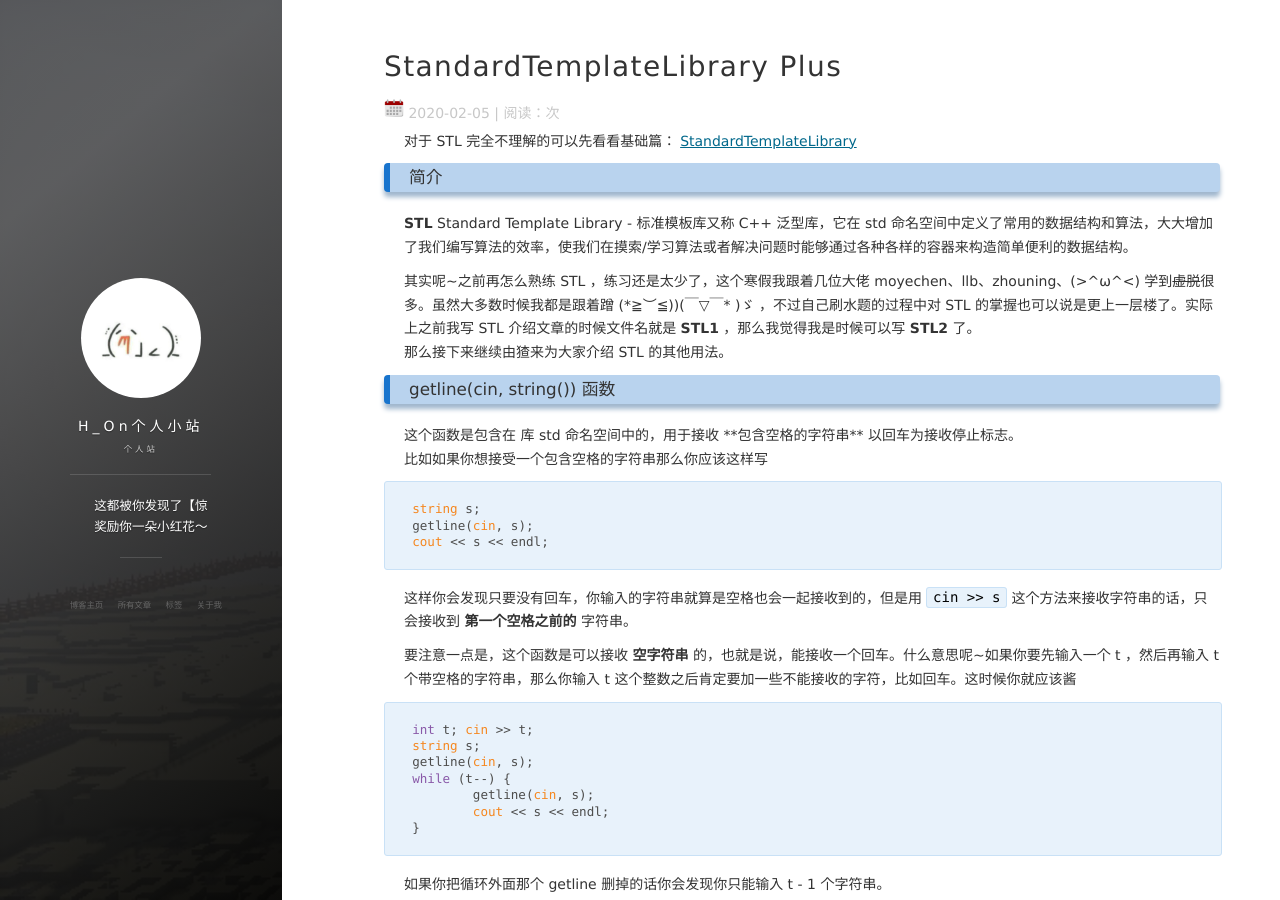
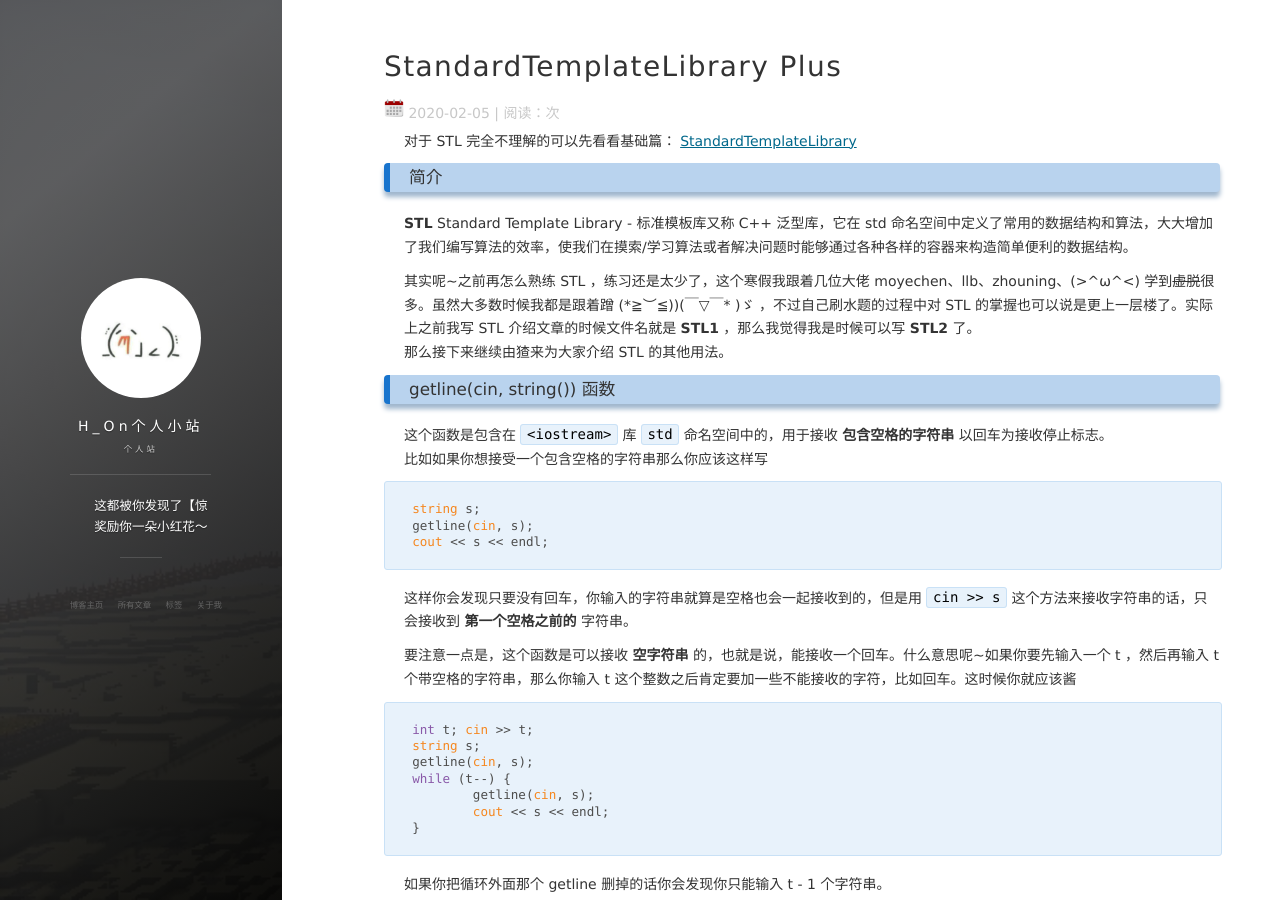
Before and after one commit to Hybrogen/Hybrogen.github.io, a Jekyll site: the page built from _posts/2020-02-05-STL2.md, in a window 1280 px wide and 900 px high. Built offline with Jekyll 4.4.1, drawn with Linux system fonts in a browser that asks for light colours; nearby versions of some CDN libraries; comment, search, counter and statistics services are not loaded.

Commit message:
STL1/2更新

````diff
--- a/_posts/2020-02-05-STL2.md
+++ b/_posts/2020-02-05-STL2.md
@@ -16,7 +16,7 @@ tag: 算法
 那么接下来继续由猹来为大家介绍 STL 的其他用法。
 
 ### getline(cin, string()) 函数
-这个函数是包含在 <iostream> 库 std 命名空间中的，用于接收 **包含空格的字符串** 以回车为接收停止标志。<br>
+这个函数是包含在 `<iostream>` 库 `std` 命名空间中的，用于接收 **包含空格的字符串** 以回车为接收停止标志。<br>
 比如如果你想接受一个包含空格的字符串那么你应该这样写
 ```c++
 string s;
````
Also changed, not shown: _posts/2020-01-03-STL1.md (+2 -1 lines).
